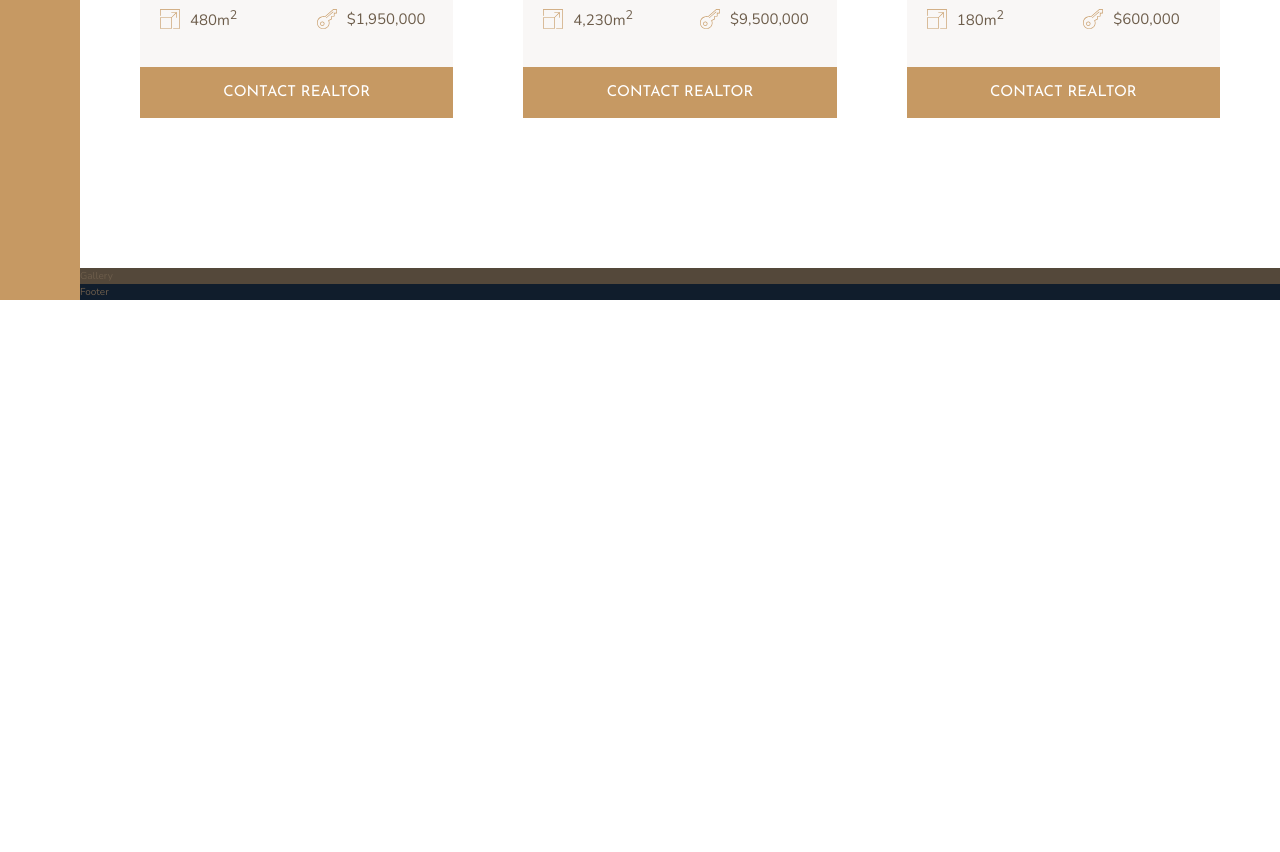
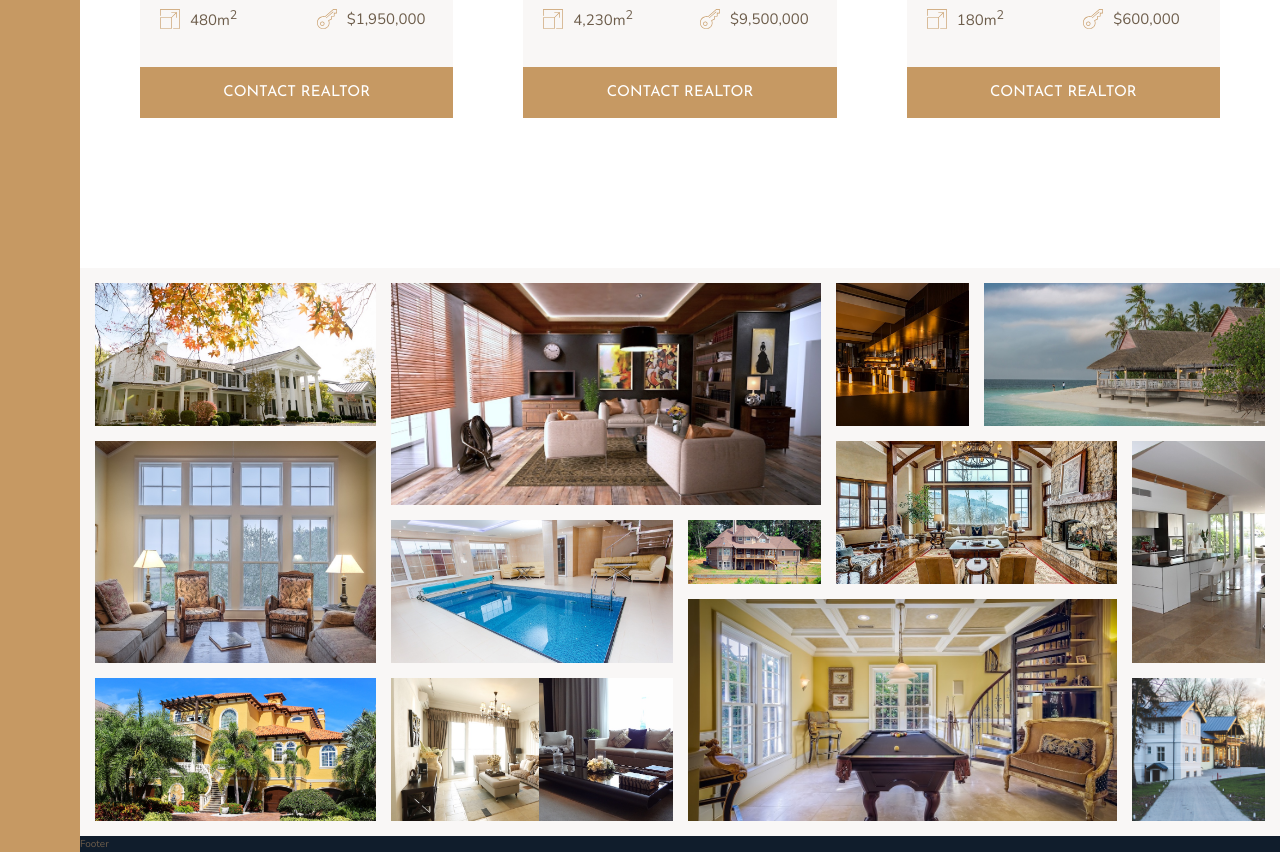
Before and after one commit to JibranAdvany/nexter-css-grid, a website: page index.html in a window 1280 px wide. Shown: the part 2804-3656 px from the top of the page. Before the commit the page ends 3104 px from the top, so only its background shows below. Drawn offline with nearby package versions, Linux system fonts and the light colour scheme.

Commit message:
completed the gallery section

```diff
--- a/index.html
+++ b/index.html
@@ -324,7 +324,63 @@
       </div>
     </section>
 
-    <section class="gallery">Gallery</section>
+    <section class="gallery">
+      <figure class="gallery__item gallery__item--1">
+        <img src="./img/gal-1.jpeg" alt="Gallery Image" class="gallery__img" />
+      </figure>
+
+      <figure class="gallery__item gallery__item--2">
+        <img src="./img/gal-2.jpeg" alt="Gallery Image" class="gallery__img" />
+      </figure>
+
+      <figure class="gallery__item gallery__item--3">
+        <img src="./img/gal-3.jpeg" alt="Gallery Image" class="gallery__img" />
+      </figure>
+
+      <figure class="gallery__item gallery__item--4">
+        <img src="./img/gal-4.jpeg" alt="Gallery Image" class="gallery__img" />
+      </figure>
+
+      <figure class="gallery__item gallery__item--5">
+        <img src="./img/gal-5.jpeg" alt="Gallery Image" class="gallery__img" />
+      </figure>
+
+      <figure class="gallery__item gallery__item--6">
+        <img src="./img/gal-6.jpeg" alt="Gallery Image" class="gallery__img" />
+      </figure>
+
+      <figure class="gallery__item gallery__item--7">
+        <img src="./img/gal-7.jpeg" alt="Gallery Image" class="gallery__img" />
+      </figure>
+
+      <figure class="gallery__item gallery__item--8">
+        <img src="./img/gal-8.jpeg" alt="Gallery Image" class="gallery__img" />
+      </figure>
+
+      <figure class="gallery__item gallery__item--9">
+        <img src="./img/gal-9.jpeg" alt="Gallery Image" class="gallery__img" />
+      </figure>
+
+      <figure class="gallery__item gallery__item--10">
+        <img src="./img/gal-10.jpeg" alt="Gallery Image" class="gallery__img" />
+      </figure>
+
+      <figure class="gallery__item gallery__item--11">
+        <img src="./img/gal-11.jpeg" alt="Gallery Image" class="gallery__img" />
+      </figure>
+
+      <figure class="gallery__item gallery__item--12">
+        <img src="./img/gal-12.jpeg" alt="Gallery Image" class="gallery__img" />
+      </figure>
+
+      <figure class="gallery__item gallery__item--13">
+        <img src="./img/gal-13.jpeg" alt="Gallery Image" class="gallery__img" />
+      </figure>
+
+      <figure class="gallery__item gallery__item--14">
+        <img src="./img/gal-14.jpeg" alt="Gallery Image" class="gallery__img" />
+      </figure>
+    </section>
 
     <footer class="footer">Footer</footer>
   </body>
--- a/sass/_gallery.scss
+++ b/sass/_gallery.scss
@@ -1,4 +1,89 @@
 .gallery {
-  background-color: $color-grey-dark-1;
+  background-color: $color-grey-light-1;
   grid-column: full-start / full-end;
+
+  display: grid;
+  grid-template-columns: repeat(8, 1fr);
+  grid-template-rows: repeat(7, 5vw);
+  grid-gap: 1.5rem;
+  padding: 1.5rem;
+
+  &__item {
+    &--1 {
+      grid-row: 1 / span 2;
+      grid-column: 1 / span 2;
+    }
+
+    &--2 {
+      grid-row: 1 / span 3;
+      grid-column: 3 / span 3;
+    }
+
+    &--3 {
+      grid-row: 1 / span 2;
+      grid-column: 6 / 7;
+    }
+
+    &--4 {
+      grid-row: 1 / span 2;
+      grid-column: 7 / -1;
+    }
+
+    &--5 {
+      grid-row: 3 / span 3;
+      grid-column: 1 / span 2;
+    }
+
+    &--6 {
+      grid-row: 4 / span 2;
+      grid-column: 3 / span 2;
+    }
+
+    &--7 {
+      grid-row: 4 / 5;
+      grid-column: 5 / 6;
+    }
+
+    &--8 {
+      grid-row: 3 / span 2;
+      grid-column: 6 / span 2;
+    }
+
+    &--9 {
+      grid-row: 3 / span 3;
+      grid-column: 8 / -1;
+    }
+
+    &--10 {
+      grid-row: 6 / span 2;
+      grid-column: 1 / span 2;
+    }
+
+    &--11 {
+      grid-row: 6 / span 2;
+      grid-column: 3 / span 2;
+    }
+
+    &--12 {
+      grid-row: 6 / span 2;
+      grid-column: 4 / 5;
+    }
+
+    &--13 {
+      grid-row: 5 / span 3;
+      grid-column: 5 / span 3;
+    }
+
+    &--14 {
+      grid-row: 6 / span 2;
+      grid-column: 8 / -1;
+    }
+  }
+
+  &__img {
+    width: 100%;
+    height: 100%;
+    object-fit: cover;
+    display: block;
+  }
 }
```
Also changed, not shown: css/style.css.
